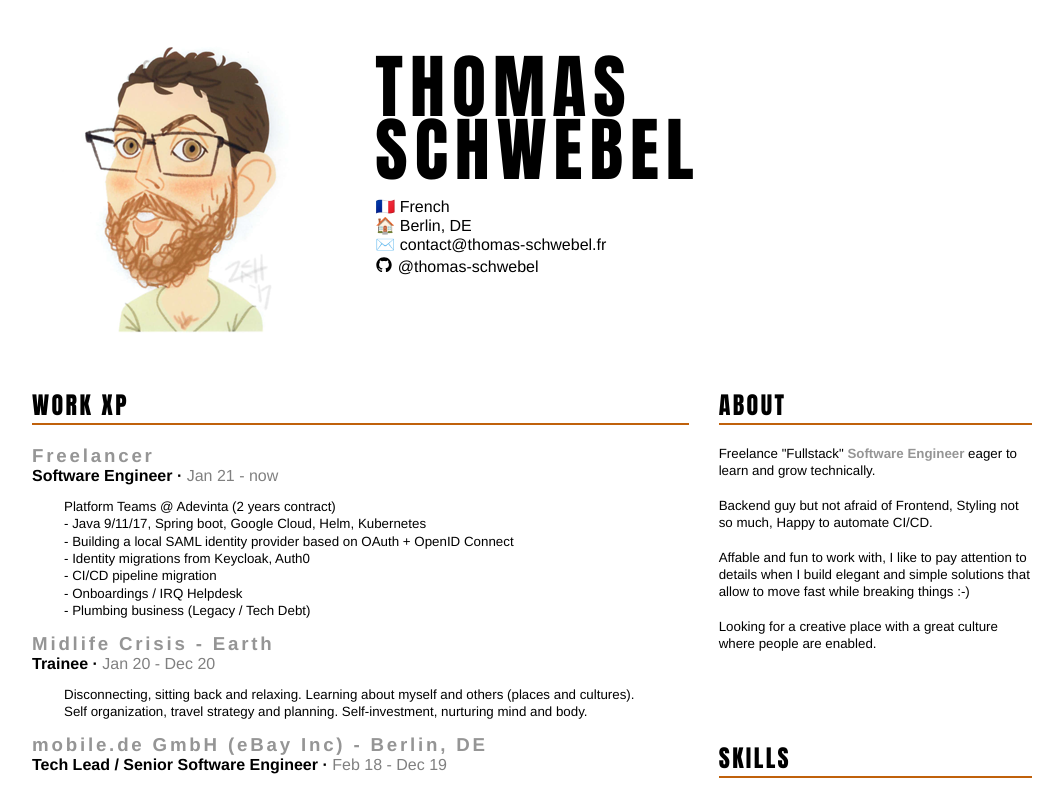
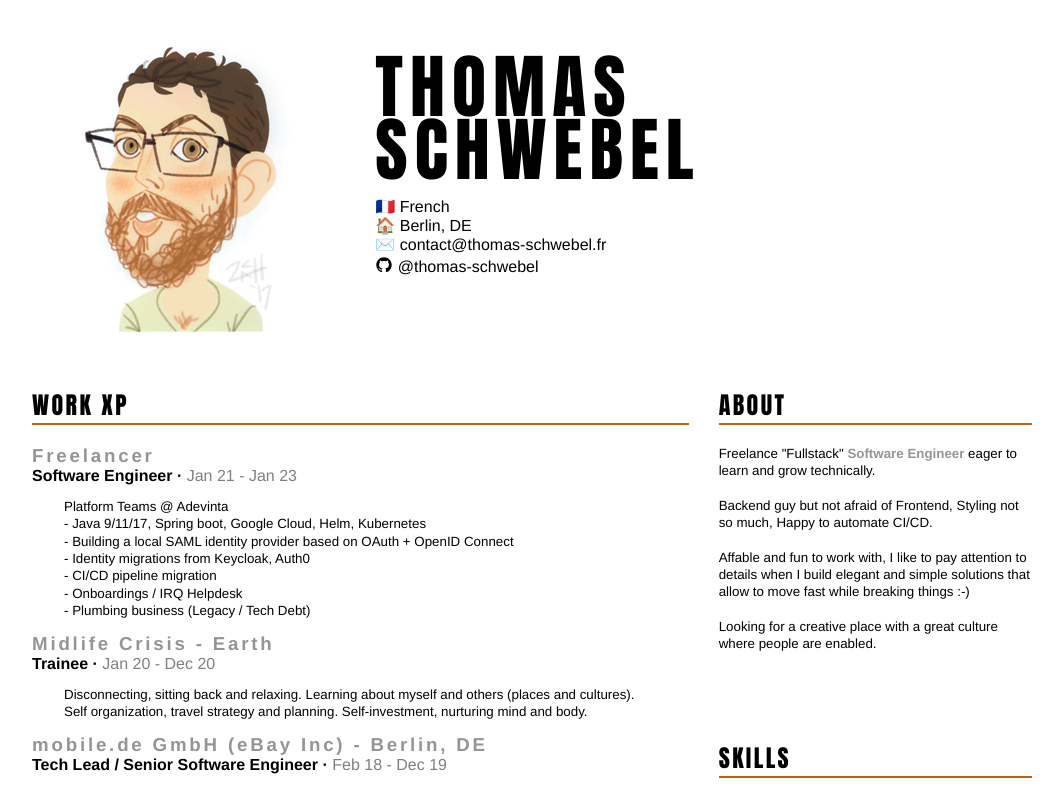
Before and after one commit to thomas-schwebel/website, a React (Create React App) app: page / in a window 1280 px wide. Shown: the top 788 px of the page, without its empty margins (108-1171 px from the left). Built offline with nearby package versions, Linux system fonts and the light colour scheme.

Commit message:
Update Code

```diff
--- a/src/pages/code/index.js
+++ b/src/pages/code/index.js
@@ -4,6 +4,20 @@ import { Link } from 'react-router-dom';
 
 export default function Code() {
   const items = [
+    {
+      title: "More Than 2",
+      desc: `Scan your own playlists to check out from which artists you like 2 or more tracks. Gives you a hint about which artists you might wanna check more.<br>
+        Coded in Go.
+      `,
+      src: `${process.env.PUBLIC_URL}/code/more-than-2.jpg`,
+      thumb: `${process.env.PUBLIC_URL}/code/more-than-2.jpg`,
+    },
+    {
+      title: "Generative Art",
+      desc: "Having fun with generative art - Coded in JS.",
+      src: `${process.env.PUBLIC_URL}/code/generative-art.jpg`,
+      thumb: `${process.env.PUBLIC_URL}/code/generative-art.jpg`,
+    },
     {
       title: "Facebook Birthdays Exporter",
       desc: `Small tool to export birthdays from Facebook.<br>
--- a/src/pages/resume/index.js
+++ b/src/pages/resume/index.js
@@ -47,8 +47,8 @@ function Resume() {
                 <Xp
                     title="Software Engineer"
                     from="Jan 21"
-                    to="now">
-                        <p>Platform Teams @ Adevinta (2 years contract)<br/>
+                    to="Jan 23">
+                        <p>Platform Teams @ Adevinta<br/>
                         - Java 9/11/17, Spring boot, Google Cloud, Helm, Kubernetes<br/>
                         - Building a local SAML identity provider based on OAuth + OpenID Connect<br/>
                         - Identity migrations from Keycloak, Auth0<br/>
```
Also changed, not shown: 7 other files (tests, documents, lock files or other folders).
